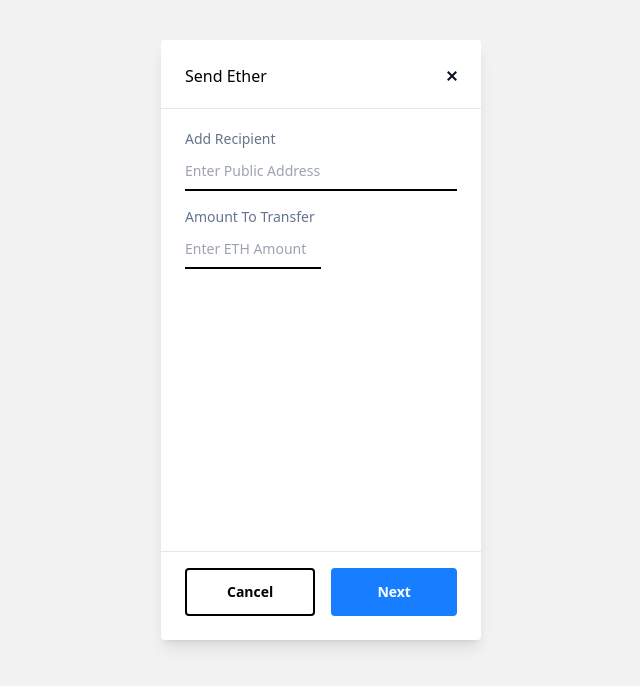
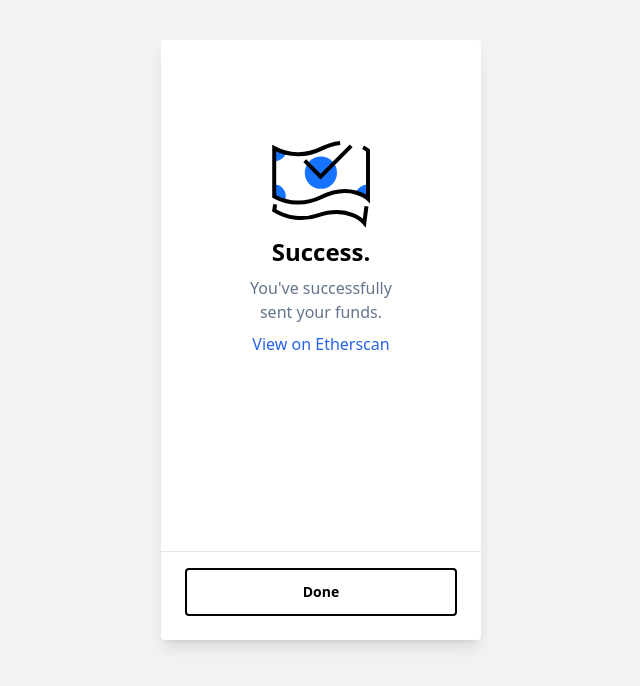
Before and after one commit to block-wallet/test-task, a React (Create React App) app: page /send-success in a window 1280 px wide. Shown: the top 686 px of the page, without its empty margins (319-959 px from the left). Built offline with nearby package versions, Linux system fonts and the light colour scheme.

Commit message:
Success Page + User Feedback

```diff
--- a/src/App.tsx
+++ b/src/App.tsx
@@ -6,6 +6,7 @@ import {
 import AppState from './context/background/AppState';
 import Account from './pages/Account';
 import Send from "./pages/Send";
+import SendSuccess from "./pages/SendSuccess";
 
 const App = () => {
   return (
@@ -14,7 +15,7 @@ const App = () => {
           <Routes>
             <Route path='/' element={<Account/>} />
             <Route path='/send' element={<Send/>} />
-            <Route path='/send-success' element={<Send/>} />
+            <Route path='/send-success' element={<SendSuccess/>} />
           </Routes>
       </Router>
     </AppState>
--- a/src/components/Account/AccountDetails.tsx
+++ b/src/components/Account/AccountDetails.tsx
@@ -13,7 +13,7 @@ const AccountDetails = () => {
             <div className='hover:cursor-pointer'>
                 <h4 className="text-md font-medium">Account 1</h4>
                 <div className='flex space-x-1'>
-                  <p className="text-xs text-slate-500">{defaults.publicAddress.substring(0,5)}...{defaults.publicAddress.slice(-4)}</p>
+                  <p className="text-xs text-slate-500 hover:text-slate-800">{defaults.publicAddress.substring(0,5)}...{defaults.publicAddress.slice(-4)}</p>
                   <img src={copyIcon} alt="" className='w-4 h-4' />
                 </div>
             </div>
--- a/src/components/Account/Balance.tsx
+++ b/src/components/Account/Balance.tsx
@@ -11,7 +11,7 @@ const Balance = () => {
             <p className="text-sm text-slate-500 mb-5 "> ${defaults.accountBalance*defaults.ethPrice} USD</p>
             <Link to='/send'>
               <div className='flex flex-col  justify-center align-middle items-center hover:cursor-pointer'>
-                <img src={arrowUp} alt="" className='w-1/5 h-1/5 mb-2' />
+                <img src={arrowUp} alt="" className='w-1/5 h-1/5 mb-2 hover:scale-110' />
                 <p>Send</p>
               </div>
             </Link>
--- a/src/components/Send/Form.tsx
+++ b/src/components/Send/Form.tsx
@@ -46,12 +46,12 @@ const Form = () => {
             <div className="flex px-6 py-4 pb-0 border-t space-x-4">
         <div className="w-1/2">
           <Link to='/'>
-            <button className="text-black py-3 px-10 rounded font-bold border-black border-2 text-sm w-full">Cancel</button>
+            <button className="text-black py-3 px-10 rounded font-bold border-black border-2 text-sm w-full hover:font-extrabold">Cancel</button>
           </Link>
         </div>
         <div className="w-1/2">
           <Link to='/send-success'>
-            <button className="text-white py-3 px-10 rounded font-bold text-sm border-BackgroundNextButton border-2 bg-BackgroundNextButton w-full" onClick={()=> onSubmit() }>Next</button>
+            <button className="text-white py-3 px-10 rounded font-bold text-sm border-BackgroundNextButton border-2 bg-BackgroundNextButton w-full hover:font-extrabold" onClick={()=> onSubmit() }>Next</button>
           </Link>
         </div>
       </div>
--- a/src/components/Send/Header.tsx
+++ b/src/components/Send/Header.tsx
@@ -10,7 +10,7 @@ const Header = () => {
         <div className="flex justify-between items-center mb-5 px-6">
           <h1 className="font-medium">Send Ether</h1>
           <Link to='/'>
-            <img src={closeIcon} alt="" className='w-2.5 h-2.5' />
+            <img src={closeIcon} alt="" className='w-2.5 h-2.5 hover:scale-110' />
           </Link>
         </div>
       </div>
--- /dev/null
+++ b/src/pages/SendSuccess.tsx
@@ -0,0 +1,37 @@
+import {Link} from 'react-router-dom';
+
+import successIcon from "../assets/img/icons/checkmark_notes.svg";
+
+const SendSuccess = () => {
+  return (
+      <div className="bg-backgroundMain w-screen h-screen py-10">
+        <div className="bg-backgroundSecondary w-3/12 h-5/6 mx-auto rounded shadow-lg py-6">
+        <div className="flex flex-col h-full w-full">
+
+          <div className="h-2/3 flex flex-col justify-center items-center space-y-2">
+              <img src={successIcon} alt="" className="w-30 h-30" />
+              <p className="font-bold text-2xl">Success.</p>
+              <p className="text-md text-slate-500 px-20 text-center">You've successfully sent your funds.</p>
+              <a href='https://etherscan.io/' target='_blank' rel="noreferrer">
+                <p  className='text-md text-blue-600'>
+                  View on Etherscan
+                </p>
+              </a>
+          </div>
+
+          <div className="h-1/3 flex flex-col justify-end w-full">
+            <div className="border-t pt-4 w-full px-6">
+              <Link to='/'>
+                <button className="text-black py-3 px-10 rounded font-bold border-black border-2 text-sm w-full hover:font-extrabold">Done</button>
+              </Link>
+            </div>
+          </div>
+
+        </div>
+
+        </div>
+      </div>
+  );
+};
+
+export default SendSuccess;
```
